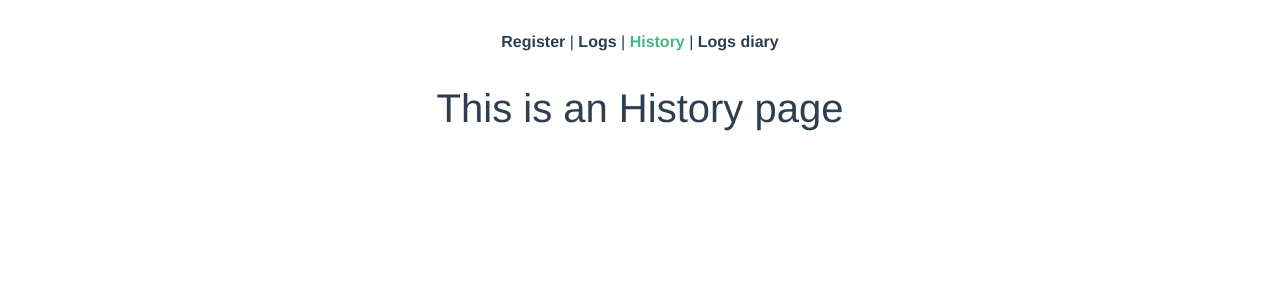
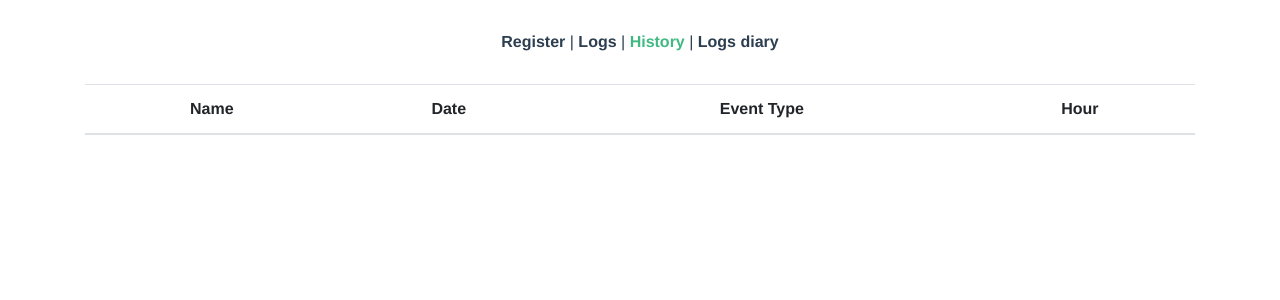
Before and after one commit to dioniciodiaz/vue2-playground, a Vue app: page /history in a window 1280 px wide. Shown: the top 300 px of the page. Built offline with nearby package versions, Linux system fonts and the light colour scheme.

Commit message:
finish history screen

```diff
--- a/src/views/History.vue
+++ b/src/views/History.vue
@@ -1,5 +1,37 @@
 <template>
-  <div class="history">
-    <h1>This is an History page</h1>
+  <div class="History container">
+    <table class="table table-hover">
+      <thead>
+        <tr>
+          <th scope="col">Name</th>
+          <th scope="col">Date</th>
+          <th scope="col">Event Type</th>
+          <th scope="col">Hour</th>
+        </tr>
+      </thead>
+      <tbody>
+        <tr v-for="attendance in historyFormated" :key="attendance.in">
+          <th scope="row">{{ attendance.name }}</th>
+          <th>{{ attendance.date }}</th>
+          <th>{{ attendance.type }}</th>
+          <th>{{ attendance.hours }}</th>
+        </tr>
+      </tbody>
+    </table>
   </div>
 </template>
+<script>
+import { mapGetters } from "vuex";
+import { formatHistoryAttendances } from "@/utils";
+
+export default {
+  computed: {
+    ...mapGetters({
+      historyAttendance: "Attendance/historyAttendance"
+    }),
+    historyFormated() {
+      return formatHistoryAttendances(this.historyAttendance);
+    }
+  }
+};
+</script>
```
